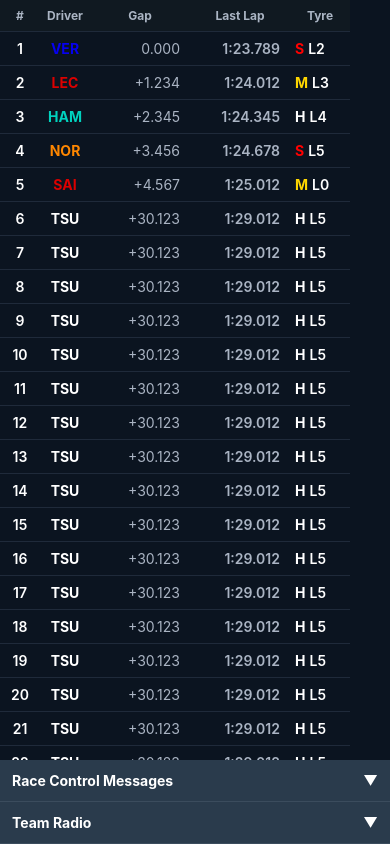
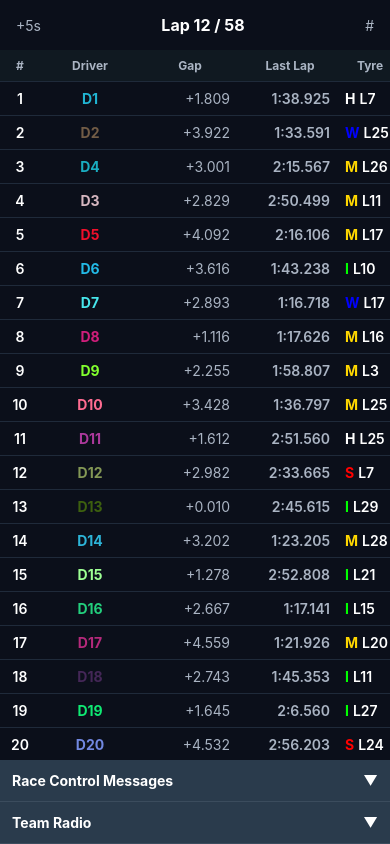
Before and after one commit to inngutorova/f1-telemetry-client, a React Native app in the folder F1TelemetryNew/: screen / in a window 390 px wide. Built offline with nearby package versions, Linux system fonts and the light colour scheme.

Commit message:
хранение данных и базовые моки

```diff
--- a/F1TelemetryNew/package.json
+++ b/F1TelemetryNew/package.json
@@ -10,8 +10,10 @@
     "test": "jest"
   },
   "dependencies": {
+    "@react-native-async-storage/async-storage": "^3.0.2",
     "react": "18.2.0",
-    "react-native": "0.72.6"
+    "react-native": "0.72.6",
+    "zustand": "^5.0.12"
   },
   "devDependencies": {
     "@babel/core": "^7.20.0",
--- /dev/null
+++ b/F1TelemetryNew/src/entities/snapshot/model/snapshotStore.ts
@@ -0,0 +1,42 @@
+import {create} from "zustand";
+import { RaceSnapshot } from "./types"; // поправь путь под твою структуру
+
+interface SnapshotState {
+  currentSnapshot: RaceSnapshot | null;
+  buffer: RaceSnapshot[];
+  initialSnapshot: RaceSnapshot | null;
+
+  setSnapshot: (snapshot: RaceSnapshot) => void;
+  resetSnapshot: () => void;
+  getSnapshotBySequence: (sequence: number) => RaceSnapshot | undefined;
+}
+
+export const useSnapshotStore = create<SnapshotState>((set, get) => ({
+  currentSnapshot: null,
+  buffer: [],
+  initialSnapshot: null,
+
+  setSnapshot: (snapshot: RaceSnapshot) => {
+    set((state) => {
+      const newBuffer = [...state.buffer, snapshot].slice(-50); // храним последние 50 snapshot
+      const initialSnapshot = state.initialSnapshot ?? snapshot;
+      return {
+        currentSnapshot: snapshot,
+        buffer: newBuffer,
+        initialSnapshot,
+      };
+    });
+  },
+
+  resetSnapshot: () => {
+    set({
+      currentSnapshot: null,
+      buffer: [],
+      initialSnapshot: null,
+    });
+  },
+
+  getSnapshotBySequence: (sequence: number) => {
+    return get().buffer.find((s) => s.sequence === sequence);
+  },
+}));
--- /dev/null
+++ b/F1TelemetryNew/src/features/telemetry/useFakeStream.ts
@@ -0,0 +1,21 @@
+import { useEffect } from "react";
+import { generateSnapshots } from "../../shared/mocks/fakeSnapshots";
+import { useSnapshotStore } from "../../entities/snapshot/model/snapshotStore";
+
+export const useFakeStream = () => {
+    const setSnapshot = useSnapshotStore((s) => s.setSnapshot);
+
+    useEffect(() => {
+        const snapshots = generateSnapshots(100);
+        let index = 0;
+
+        const interval = setInterval(() => {
+            console.log("FakeStream snapshot:", snapshots[index]);
+            setSnapshot(snapshots[index]);
+            index++;
+            if (index >= snapshots.length) clearInterval(interval);
+        }, 2000);
+
+        return () => clearInterval(interval);
+    }, []);
+};
--- a/F1TelemetryNew/src/pages/TelemetryScreen.tsx
+++ b/F1TelemetryNew/src/pages/TelemetryScreen.tsx
@@ -1,13 +1,39 @@
 import { View, StyleSheet } from "react-native";
 import { TelemetryTable } from "./components/TelemetryTable";
+import { TelemetryHeader } from "./components/TelemetryHeader";
 import { TelemetryBottomPanels } from "./components/BottomPanels";
 import { mockDrivers } from "../mocks/telemetryMock";
-import { mockRaceControlMessages,  mockTeamRadio} from "../mocks/messageMock";
+import { mockRaceControlMessages, mockTeamRadio } from "../mocks/messageMock";
+import { useFakeStream } from "../features/telemetry/useFakeStream";
+import { useSnapshotStore } from "../entities/snapshot/model/snapshotStore";
+
 
 export default function TelemetryScreen() {
+    useFakeStream();
+
+    const snapshot = useSnapshotStore((s) => s.currentSnapshot);
+    if (!snapshot) return null;
+
+
+    const handleDelayPress = () => {
+        console.log("open delay settings");
+    };
+
+    const handleSettingsPress = () => {
+        console.log("open columns settings");
+    };
+
+
     return (
-    <View style={styles.container}>
-      <TelemetryTable drivers={mockDrivers} />
+        <View style={{ flex: 1, backgroundColor: "#0B0F1A" }}>
+            <TelemetryHeader
+                currentLap={12}
+                totalLaps={58}
+                delay={5}
+                onPressDelay={handleDelayPress}
+                onPressSettings={handleSettingsPress}
+            />
+            <TelemetryTable drivers={snapshot.drivers} />
             <TelemetryBottomPanels
                 raceControlMessages={mockRaceControlMessages}
                 teamRadio={mockTeamRadio}
--- /dev/null
+++ b/F1TelemetryNew/src/pages/components/TelemetryHeader.tsx
@@ -0,0 +1,56 @@
+import { View, Text, StyleSheet, TouchableOpacity } from "react-native";
+
+type Props = {
+  currentLap: number;
+  totalLaps: number;
+  delay: number; // секунды
+  onPressDelay: () => void;
+  onPressSettings: () => void;
+};
+
+export const TelemetryHeader = ({
+  currentLap,
+  totalLaps,
+  delay,
+  onPressDelay,
+  onPressSettings,
+}: Props) => {
+  return (
+    <View style={styles.container}>
+      {/* LEFT */}
+      <TouchableOpacity onPress={onPressDelay}>
+        <Text style={styles.sideText}>+{delay}s</Text>
+      </TouchableOpacity>
+
+      {/* CENTER */}
+      <Text style={styles.centerText}>
+        Lap {currentLap} / {totalLaps}
+      </Text>
+
+      {/* RIGHT */}
+      <TouchableOpacity onPress={onPressSettings}>
+        <Text style={styles.sideText}>#</Text>
+      </TouchableOpacity>
+    </View>
+  );
+};
+
+const styles = StyleSheet.create({
+  container: {
+    height: 50,
+    flexDirection: "row",
+    alignItems: "center",
+    justifyContent: "space-between",
+    paddingHorizontal: 16,
+    backgroundColor: "#0B0F1A",
+  },
+  centerText: {
+    color: "white",
+    fontWeight: "700",
+    fontSize: 16,
+  },
+  sideText: {
+    color: "#AAB4C3",
+    fontSize: 14,
+  },
+});
--- a/F1TelemetryNew/src/pages/components/TelemetryTable.tsx
+++ b/F1TelemetryNew/src/pages/components/TelemetryTable.tsx
@@ -8,6 +8,13 @@ type Props = {
 };
 
 export const TelemetryTable = ({ drivers }: Props) => {
+
+const sortedDrivers = [...drivers].sort((a, b) => {
+    const posA = a.position ?? 999; // на случай null
+    const posB = b.position ?? 999;
+    return posA - posB;
+  });
+
   return (
     <ScrollView horizontal={true}>
       <View>
@@ -24,7 +31,7 @@ export const TelemetryTable = ({ drivers }: Props) => {
 
       {/* Сами строки */}
       <FlatList
-        data={drivers}
+        data={sortedDrivers}
         keyExtractor={(item) => item.racing_number}
         renderItem={({ item }) => <DriverRow driver={item} />}
       />
--- a/F1TelemetryNew/src/shared/config/tableConfig.ts
+++ b/F1TelemetryNew/src/shared/config/tableConfig.ts
@@ -1,7 +1,9 @@
 export const tableColumns = [
   { key: "position", title: "#", visible: true, width: 40 },
-  { key: "driver", title: "Driver", visible: true, width: 50 },
+  { key: "driver", title: "Driver", visible: true, width: 100 },
   { key: "gap", title: "Gap", visible: true, width: 100 },
   { key: "lastLap", title: "Last Lap", visible: true, width: 100 },
   { key: "tyre", title: "Tyre", visible: true, width: 60 },
 ];
+
+export type ColumnKey = typeof tableColumns[number]["key"];
--- /dev/null
+++ b/F1TelemetryNew/src/shared/mocks/fakeSnapshots.ts
@@ -0,0 +1,131 @@
+// src/shared/mocks/fakeSnapshots.ts
+import { TyreCompound } from "../types/common";
+import { DriverState } from "../../entities/driver/model/types";
+import { RaceSnapshot } from "../../entities/snapshot/model/types";
+
+const DRIVERS: DriverState[] = Array.from({ length: 22 }).map((_, i) => ({
+  racing_number: `${i + 1}`,
+  line: i + 1,
+  position: i + 1,
+  show_position: true,
+  identity: {
+    tla: `D${i + 1}`,
+    full_name: `Driver ${i + 1}`,
+    team_name: `Team ${((i % 10) + 1)}`,
+    team_color: Math.floor(Math.random() * 0xffffff).toString(16).padStart(6, "0"),
+  },
+  timing: {
+    number_of_laps: 0,
+    gap_to_leader: null,
+    interval_to_ahead: null,
+    best_lap: { value: null },
+    last_lap: { value: null },
+    sectors: [],
+    speeds: {},
+  },
+  tyres: {
+    current_compound: "soft" as TyreCompound,
+    stints: [],
+  },
+  track: {
+    in_pit: false,
+    pit_out: false,
+    stopped: false,
+    retired: false,
+  },
+}));
+
+export const generateSnapshots = (count: number = 100): RaceSnapshot[] => {
+  const snapshots: RaceSnapshot[] = [];
+  let toggleD3D4 = false; // флаг для чередования позиций D3 и D4
+
+  for (let i = 1; i <= count; i++) {
+    const drivers = DRIVERS.map((d) => {
+      // оставляем все позиции как есть по умолчанию
+      let position = d.position ?? 1;
+
+      // меняем местами D3 и D4 по toggle
+      if (d.identity.tla === "D3") {
+        position = toggleD3D4 ? 4 : 3;
+      }
+      if (d.identity.tla === "D4") {
+        position = toggleD3D4 ? 3 : 4;
+      }
+
+      return {
+        ...d,
+        position,
+        timing: {
+          ...d.timing,
+          gap_to_leader: `+${(Math.random() * 5).toFixed(3)}`,
+          last_lap: {
+            value: `${1 + Math.floor(Math.random() * 2)}:${Math.floor(Math.random() * 60)}.${Math.floor(Math.random() * 1000)}`,
+          },
+        },
+        tyres: {
+          ...d.tyres,
+          current_compound: (["soft", "medium", "hard", "intermediate", "wet"] as TyreCompound[])[Math.floor(Math.random() * 5)],
+          tyre_age_laps: Math.floor(Math.random() * 30),
+        },
+      };
+    });
+
+    // переключаем флаг для следующего снапшота
+    toggleD3D4 = !toggleD3D4;
+
+    snapshots.push({
+      schema_version: 1,
+      snapshot_id: `snapshot-${i}`,
+      session_key: "SESSION-1",
+      sequence: i,
+      generated_at: new Date().toISOString(),
+      source_timestamp: new Date().toISOString(),
+      interval_ms: 2000,
+      is_delta_from_previous: false,
+      session: {
+        grand_prix_name: "Australian GP",
+        session_type: "race",
+        session_name: "Race",
+      },
+      race_state: {
+        session_status: "started",
+        track_status: "all_clear",
+        classification_generated_at: new Date().toISOString(),
+        leader_racing_number: "1",
+        total_cars: 22,
+        classified_cars: 22,
+        clock: {
+          utc: new Date().toISOString(),
+          remaining_ms: 90 * 60 * 1000, // 90 минут гонки
+          extrapolating: false,
+        },
+      },
+      weather: {
+        air_temp_c: 28,
+        track_temp_c: 35,
+        humidity_pct: 40,
+        wind_speed_mps: 3,
+      },
+      drivers,
+      race_control: [
+        {
+          id: `rc-${i}`,
+          utc: new Date().toISOString(),
+          category: "flag",
+          message: "Green flag",
+          flag: "green",
+        },
+      ],
+      team_radio: [
+        {
+          id: `radio-${i}`,
+          utc: new Date().toISOString(),
+          racing_number: "1",
+          path: "/audio/sample.mp3",
+        },
+      ],
+    });
+  }
+
+  return snapshots;
+};
```
Also changed, not shown: F1TelemetryNew/src/features/settings/model/settingsStore.ts (added, +59 -0 lines), F1TelemetryNew/src/shared/lib/storage/storage.ts (added, +16 -0 lines), F1TelemetryNew/src/features/settings/ui/TableSettingsModal.tsx (added), 3 other files (tests, documents, lock files or other folders). Lines whose indentation alone changed are shown as unchanged.
